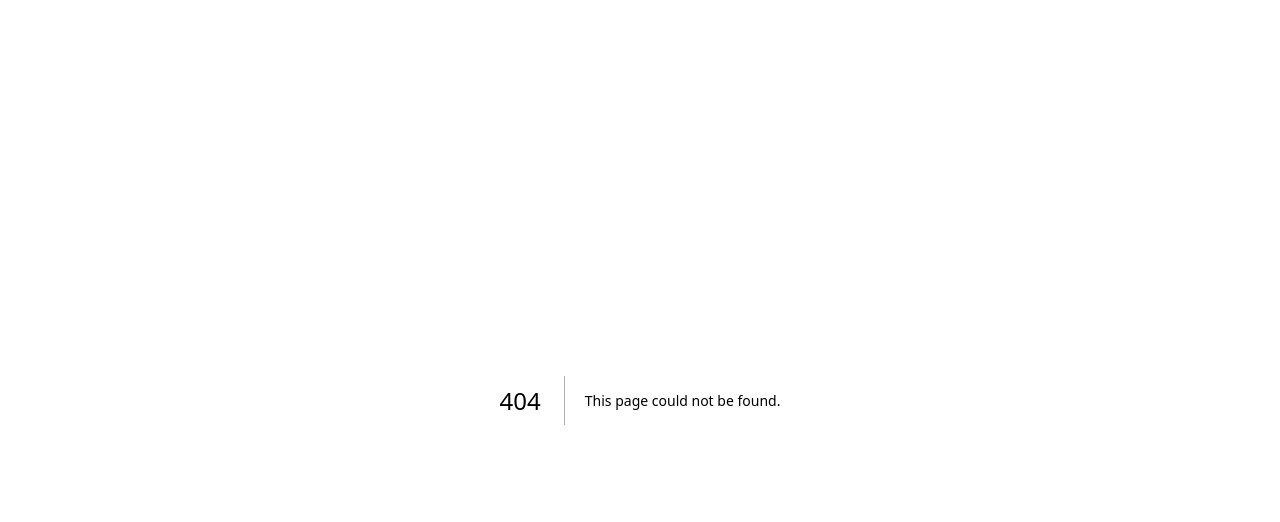
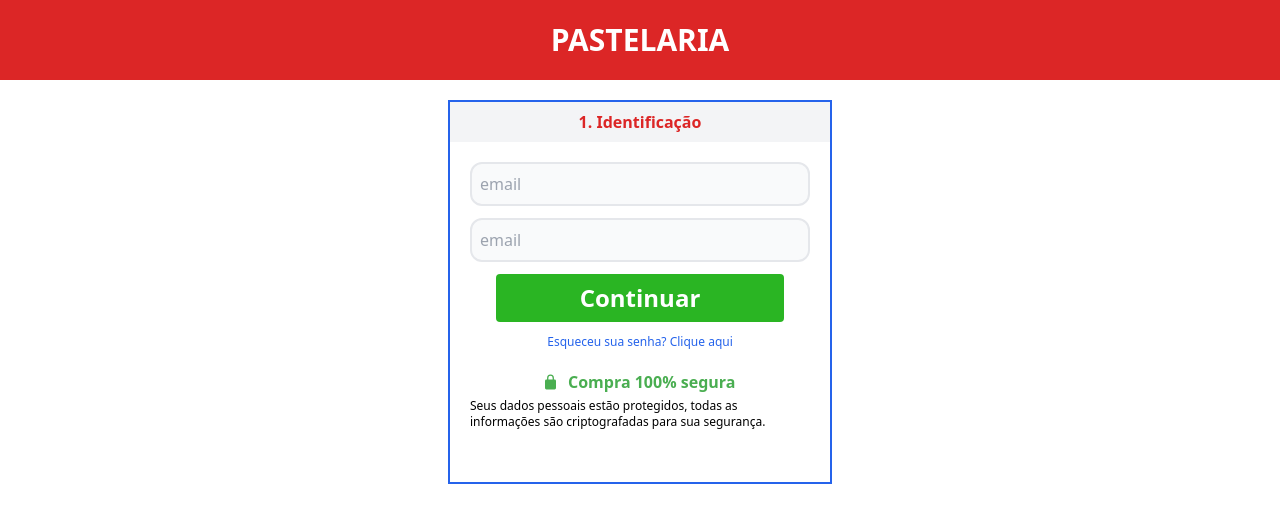
Before and after one commit to joaoandradejava/delivery-food-ui, a Next.js app: page /login in a window 1280 px wide. Before the commit this address had no page. Shown: the top 522 px of the page. Built offline with nearby package versions, Linux system fonts and the light colour scheme.

Commit message:
montando a tela de login

```diff
--- /dev/null
+++ b/src/components/CompraSegura.tsx
@@ -0,0 +1,17 @@
+export default function CompraSegura() {
+  return (
+    <div className="flex flex-col items-center gap-1 mt-5">
+      <span
+        className="text-btn-cor-verde font-bold flex gap-3"
+        style={{ color: "#4AAE51" }}
+      >
+        <img src="images/cadeado.svg" alt="" />
+        Compra 100% segura
+      </span>
+      <span className="text-xs">
+        Seus dados pessoais estão protegidos, todas as informações são
+        criptografadas para sua segurança.
+      </span>
+    </div>
+  );
+}
--- /dev/null
+++ b/src/components/TopoTelaLoginECadastro.tsx
@@ -0,0 +1,7 @@
+export default function TopoTelaLoginECadastro() {
+  return (
+    <div className="h-20 text-white bg-red-600 w-full flex justify-center items-center">
+      <span className="text-3xl font-bold uppercase">Pastelaria</span>
+    </div>
+  );
+}
--- /dev/null
+++ b/src/pages/cadastro/index.tsx
@@ -0,0 +1,39 @@
+import CompraSegura from "@/components/CompraSegura";
+import TopoTelaLoginECadastro from "@/components/TopoTelaLoginECadastro";
+import Link from "next/link";
+
+export default function index() {
+    return (
+        <div className="h-screen flex flex-col space-y-5 items-center">
+      <TopoTelaLoginECadastro />
+      <div className="w-full md:w-96 h-96 border-blue-600 border-2">
+        <div className="bg-gray-100 h-10 flex justify-center items-center font-bold text-red-600">
+          <span>1. Identificação</span>
+        </div>
+
+        <div className="p-5">
+          <div className="space-y-3">
+            <input
+              type="email"
+              className="bg-gray-50 w-full h-11 rounded-xl p-2 border-gray-200 border-2 outline-blue-600"
+              placeholder="email"
+            />
+            <input
+              type="password"
+              className="bg-gray-50 w-full h-11 rounded-xl p-2 border-gray-200 border-2 outline-blue-600"
+              placeholder="email"
+            />
+          </div>
+
+          <div className="flex flex-col items-center space-y-3 mt-3">
+            <button className="bg-btn-cor-verde rounded h-12 w-full md:w-72 text-white font-bold text-2xl">
+              Cadastrar
+            </button>
+
+          </div>
+          <CompraSegura />
+        </div>
+      </div>
+    </div>
+    )
+}
--- a/src/pages/index.tsx
+++ b/src/pages/index.tsx
@@ -1,118 +1,7 @@
-import Image from 'next/image'
-import { Inter } from 'next/font/google'
-
-const inter = Inter({ subsets: ['latin'] })
-
-export default function Home() {
+export default function index(){
   return (
-    <main
-      className={`flex min-h-screen flex-col items-center justify-between p-24 ${inter.className}`}
-    >
-      <div className="z-10 w-full max-w-5xl items-center justify-between font-mono text-sm lg:flex">
-        <p className="fixed left-0 top-0 flex w-full justify-center border-b border-gray-300 bg-gradient-to-b from-zinc-200 pb-6 pt-8 backdrop-blur-2xl dark:border-neutral-800 dark:bg-zinc-800/30 dark:from-inherit lg:static lg:w-auto  lg:rounded-xl lg:border lg:bg-gray-200 lg:p-4 lg:dark:bg-zinc-800/30">
-          Get started by editing&nbsp;
-          <code className="font-mono font-bold">src/pages/index.tsx</code>
-        </p>
-        <div className="fixed bottom-0 left-0 flex h-48 w-full items-end justify-center bg-gradient-to-t from-white via-white dark:from-black dark:via-black lg:static lg:h-auto lg:w-auto lg:bg-none">
-          <a
-            className="pointer-events-none flex place-items-center gap-2 p-8 lg:pointer-events-auto lg:p-0"
-            href="https://vercel.com?utm_source=create-next-app&utm_medium=default-template-tw&utm_campaign=create-next-app"
-            target="_blank"
-            rel="noopener noreferrer"
-          >
-            By{' '}
-            <Image
-              src="/vercel.svg"
-              alt="Vercel Logo"
-              className="dark:invert"
-              width={100}
-              height={24}
-              priority
-            />
-          </a>
-        </div>
-      </div>
-
-      <div className="relative flex place-items-center before:absolute before:h-[300px] before:w-[480px] before:-translate-x-1/2 before:rounded-full before:bg-gradient-radial before:from-white before:to-transparent before:blur-2xl before:content-[''] after:absolute after:-z-20 after:h-[180px] after:w-[240px] after:translate-x-1/3 after:bg-gradient-conic after:from-sky-200 after:via-blue-200 after:blur-2xl after:content-[''] before:dark:bg-gradient-to-br before:dark:from-transparent before:dark:to-blue-700/10 after:dark:from-sky-900 after:dark:via-[#0141ff]/40 before:lg:h-[360px]">
-        <Image
-          className="relative dark:drop-shadow-[0_0_0.3rem_#ffffff70] dark:invert"
-          src="/next.svg"
-          alt="Next.js Logo"
-          width={180}
-          height={37}
-          priority
-        />
-      </div>
-
-      <div className="mb-32 grid text-center lg:mb-0 lg:grid-cols-4 lg:text-left">
-        <a
-          href="https://nextjs.org/docs?utm_source=create-next-app&utm_medium=default-template-tw&utm_campaign=create-next-app"
-          className="group rounded-lg border border-transparent px-5 py-4 transition-colors hover:border-gray-300 hover:bg-gray-100 hover:dark:border-neutral-700 hover:dark:bg-neutral-800/30"
-          target="_blank"
-          rel="noopener noreferrer"
-        >
-          <h2 className={`mb-3 text-2xl font-semibold`}>
-            Docs{' '}
-            <span className="inline-block transition-transform group-hover:translate-x-1 motion-reduce:transform-none">
-              -&gt;
-            </span>
-          </h2>
-          <p className={`m-0 max-w-[30ch] text-sm opacity-50`}>
-            Find in-depth information about Next.js features and API.
-          </p>
-        </a>
-
-        <a
-          href="https://nextjs.org/learn?utm_source=create-next-app&utm_medium=default-template-tw&utm_campaign=create-next-app"
-          className="group rounded-lg border border-transparent px-5 py-4 transition-colors hover:border-gray-300 hover:bg-gray-100 hover:dark:border-neutral-700 hover:dark:bg-neutral-800/30"
-          target="_blank"
-          rel="noopener noreferrer"
-        >
-          <h2 className={`mb-3 text-2xl font-semibold`}>
-            Learn{' '}
-            <span className="inline-block transition-transform group-hover:translate-x-1 motion-reduce:transform-none">
-              -&gt;
-            </span>
-          </h2>
-          <p className={`m-0 max-w-[30ch] text-sm opacity-50`}>
-            Learn about Next.js in an interactive course with&nbsp;quizzes!
-          </p>
-        </a>
-
-        <a
-          href="https://vercel.com/templates?framework=next.js&utm_source=create-next-app&utm_medium=default-template-tw&utm_campaign=create-next-app"
-          className="group rounded-lg border border-transparent px-5 py-4 transition-colors hover:border-gray-300 hover:bg-gray-100 hover:dark:border-neutral-700 hover:dark:bg-neutral-800/30"
-          target="_blank"
-          rel="noopener noreferrer"
-        >
-          <h2 className={`mb-3 text-2xl font-semibold`}>
-            Templates{' '}
-            <span className="inline-block transition-transform group-hover:translate-x-1 motion-reduce:transform-none">
-              -&gt;
-            </span>
-          </h2>
-          <p className={`m-0 max-w-[30ch] text-sm opacity-50`}>
-            Discover and deploy boilerplate example Next.js&nbsp;projects.
-          </p>
-        </a>
-
-        <a
-          href="https://vercel.com/new?utm_source=create-next-app&utm_medium=default-template-tw&utm_campaign=create-next-app"
-          className="group rounded-lg border border-transparent px-5 py-4 transition-colors hover:border-gray-300 hover:bg-gray-100 hover:dark:border-neutral-700 hover:dark:bg-neutral-800/30"
-          target="_blank"
-          rel="noopener noreferrer"
-        >
-          <h2 className={`mb-3 text-2xl font-semibold`}>
-            Deploy{' '}
-            <span className="inline-block transition-transform group-hover:translate-x-1 motion-reduce:transform-none">
-              -&gt;
-            </span>
-          </h2>
-          <p className={`m-0 max-w-[30ch] text-sm opacity-50`}>
-            Instantly deploy your Next.js site to a shareable URL with Vercel.
-          </p>
-        </a>
-      </div>
-    </main>
+    <div>
+      <h1>ola</h1>
+    </div>
   )
 }
--- /dev/null
+++ b/src/pages/login/index.tsx
@@ -0,0 +1,41 @@
+import CompraSegura from "@/components/CompraSegura";
+import TopoTelaLoginECadastro from "@/components/TopoTelaLoginECadastro";
+import Link from "next/link";
+
+export default function index() {
+  return (
+    <div className="h-screen flex flex-col space-y-5 items-center">
+      <TopoTelaLoginECadastro />
+      <div className="w-full md:w-96 h-96 border-blue-600 border-2">
+        <div className="bg-gray-100 h-10 flex justify-center items-center font-bold text-red-600">
+          <span>1. Identificação</span>
+        </div>
+
+        <div className="p-5">
+          <div className="space-y-3">
+            <input
+              type="email"
+              className="bg-gray-50 w-full h-11 rounded-xl p-2 border-gray-200 border-2 outline-blue-600"
+              placeholder="email"
+            />
+            <input
+              type="password"
+              className="bg-gray-50 w-full h-11 rounded-xl p-2 border-gray-200 border-2 outline-blue-600"
+              placeholder="email"
+            />
+          </div>
+
+          <div className="flex flex-col items-center space-y-3 mt-3">
+            <button className="bg-btn-cor-verde rounded h-12 w-full md:w-72 text-white font-bold text-2xl">
+              Continuar
+            </button>
+            <Link href="/cadastro" className="text-xs text-blue-600 hover:underline">
+              Esqueceu sua senha? Clique aqui
+            </Link>
+          </div>
+          <CompraSegura />
+        </div>
+      </div>
+    </div>
+  );
+}
--- a/src/styles/globals.css
+++ b/src/styles/globals.css
@@ -3,25 +3,5 @@
 @tailwind utilities;
 
 :root {
-  --foreground-rgb: 0, 0, 0;
-  --background-start-rgb: 214, 219, 220;
-  --background-end-rgb: 255, 255, 255;
+  --btn-cor-verde: #2AB523;
 }
-
-@media (prefers-color-scheme: dark) {
-  :root {
-    --foreground-rgb: 255, 255, 255;
-    --background-start-rgb: 0, 0, 0;
-    --background-end-rgb: 0, 0, 0;
-  }
-}
-
-body {
-  color: rgb(var(--foreground-rgb));
-  background: linear-gradient(
-      to bottom,
-      transparent,
-      rgb(var(--background-end-rgb))
-    )
-    rgb(var(--background-start-rgb));
-}
--- a/tailwind.config.js
+++ b/tailwind.config.js
@@ -1,18 +1,21 @@
 /** @type {import('tailwindcss').Config} */
 module.exports = {
   content: [
-    './src/pages/**/*.{js,ts,jsx,tsx,mdx}',
-    './src/components/**/*.{js,ts,jsx,tsx,mdx}',
-    './src/app/**/*.{js,ts,jsx,tsx,mdx}',
+    "./src/pages/**/*.{js,ts,jsx,tsx,mdx}",
+    "./src/components/**/*.{js,ts,jsx,tsx,mdx}",
+    "./src/app/**/*.{js,ts,jsx,tsx,mdx}",
   ],
   theme: {
     extend: {
       backgroundImage: {
-        'gradient-radial': 'radial-gradient(var(--tw-gradient-stops))',
-        'gradient-conic':
-          'conic-gradient(from 180deg at 50% 50%, var(--tw-gradient-stops))',
+        "gradient-radial": "radial-gradient(var(--tw-gradient-stops))",
+        "gradient-conic":
+          "conic-gradient(from 180deg at 50% 50%, var(--tw-gradient-stops))",
+      },
+      colors: {
+        "btn-cor-verde": "var(--btn-cor-verde)",
       },
     },
   },
   plugins: [],
-}
+};
```
Also changed, not shown: public/images/cadeado.svg (added).
